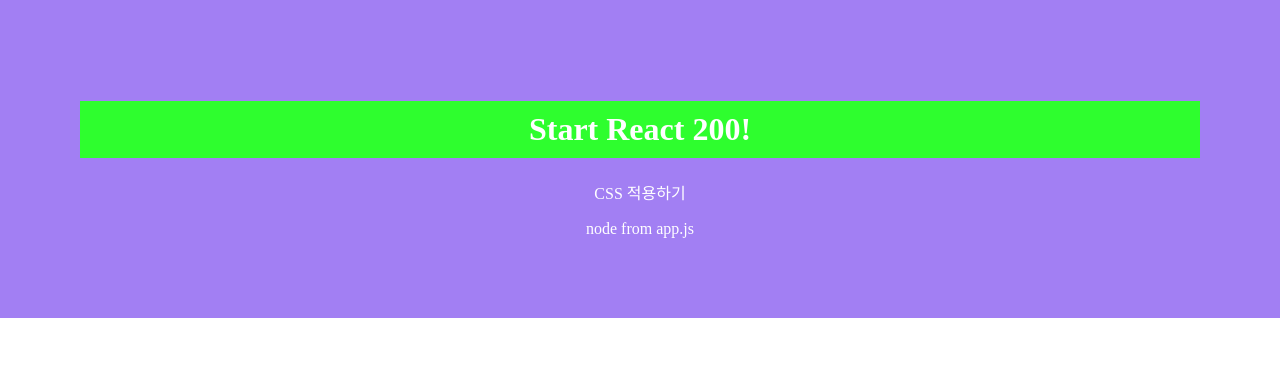
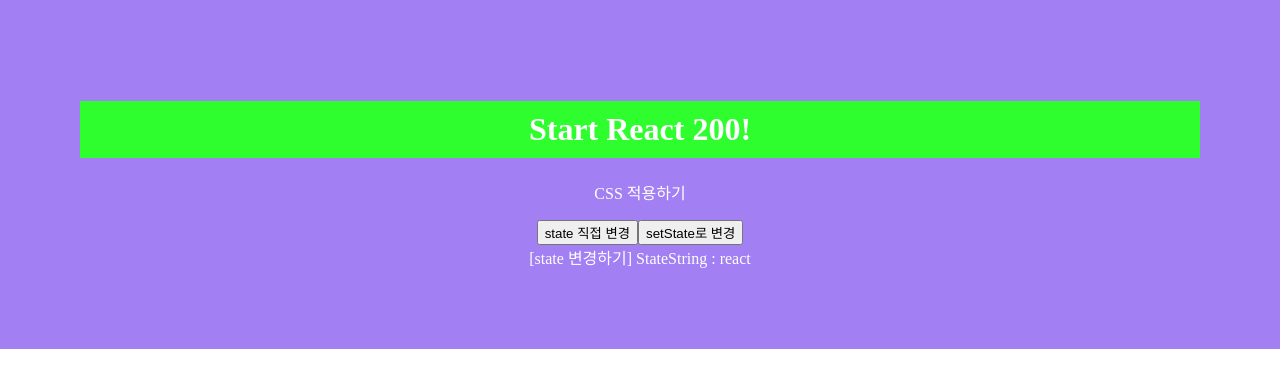
Before and after one commit to anityche/react, a React (Create React App) app in the folder client/: page / in a window 1280 px wide. Shown: the top 388 px of the page. Built offline with nearby package versions, Linux system fonts and the light colour scheme.

Commit message:
state 기본

```diff
--- a/client/src/App.js
+++ b/client/src/App.js
@@ -18,7 +18,9 @@ import './App.css';
 // import R020_PropsObject from './component/R020_PropsObject';
 // import R021_PropsRequired from './component/R021_PropsRequired';
 // import R022_PropsDefault from './component/R022_PropsDefault';
-import R023_PropsNode from './component/R023_PropsNode';
+// import R023_PropsNode from './component/R023_PropsNode';
+// import R024_ReactState from './component/R024_ReactState';
+import R025_ReactSetState from './component/R025_ReactSetState';
 
 function App() {
   return (
@@ -51,9 +53,11 @@ function App() {
         {/* <R020_PropsObject ObjectJson={{react:"리액트", twohundred:"200"}} /> */}
         {/* <R021_PropsRequired ReactNumber={200} /> */}
         {/* <R022_PropsDefault ReactNumber={200} /> */}
-        <R023_PropsNode>
+        {/* <R023_PropsNode>
           <span>node from app.js</span>
-        </R023_PropsNode>
+        </R023_PropsNode> */}
+        {/* <R024_ReactState reactString={"react"} /> */}
+        <R025_ReactSetState/>
     </div>
   );
 }
--- /dev/null
+++ b/client/src/component/R024_ReactState.js
@@ -0,0 +1,35 @@
+import React, {Component} from "react";
+import datatype from 'prop-types';
+
+/**
+ * state 사용
+ * 1. props를 상위 컴포넌트에서 하위 컴포넌트로 데이터를 전달할 때 사용했다면,
+ * state는 하나의 컴포넌트 안에서 전역 변수처럼 사용한다.
+ * 2. 가장 먼저 실행되는 생성자 함수 안에서 state 변수의 초기값을 정의해야한다.
+ * 3. StateString 변수에는 props로 전달된 reactString 값을 저장하고 StateNumber 변수에는 숫자를 저장한다.
+ * 4. this.state.변수명 문법으로 state 변수에 접근, 값을 화면에 그대로 표시한다.
+ */
+class R024_ReactState extends Component {
+	constructor (props) {
+		super(props);
+		this.state= {
+			StateString: this.props.reactString,
+			StateNumber: 200,
+		}
+	}
+
+	render(){
+		return (
+			<div style={{padding: "0px"}}>
+				<div>
+					{this.state.StateString}
+				</div>
+				<div>
+					{this.state.StateNumber}
+				</div>
+			</div>
+		)
+	}
+}
+
+export default R024_ReactState;
--- /dev/null
+++ b/client/src/component/R025_ReactSetState.js
@@ -0,0 +1,40 @@
+import React, {Component} from "react";
+
+/**
+ * setState 함수 사용하기
+ * 1. this.state.변수명=value 와 같이 state를 직접 변경하면 render() 함수를 호출하지 않으므로
+ * 화면에 보이는 state 값은 바뀌기 전 상태로 남게 된다. setState() 함수로 state를 변경해야
+ * render() 함수를 호출해 변경된 값을 화면에 보여줄 수 있다.
+ *
+ */
+class R025_ReactSetState extends Component {
+	constructor (props) {
+		super(props);
+		this.state= {
+			StateString: 'react',	// 초기값
+		}
+	}
+
+	// 함수
+	StateChange = (flag) => {
+		if (flag == 'direct') this.state.StateString = '리액트';
+		if (flag == 'setstate') this.setState({StateString: 'set리액트'});
+	}
+
+	render(){
+		return (
+			<div style={{padding: "0px"}}>
+				<button onClick={(e) => this.StateChange('direct', e)}>
+					state 직접 변경
+				</button>
+				<button onClick={(e) => this.StateChange('setstate', e)}>
+					setState로 변경
+				</button>
+				<br/>
+				[state 변경하기] StateString : {this.state.StateString}
+			</div>
+		)
+	}
+}
+
+export default R025_ReactSetState;
```
